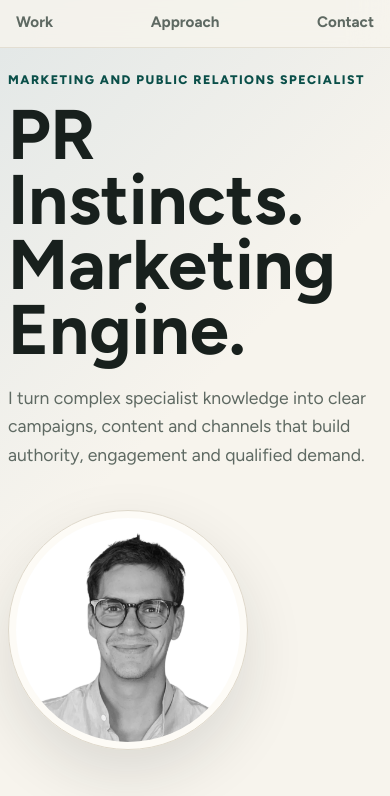
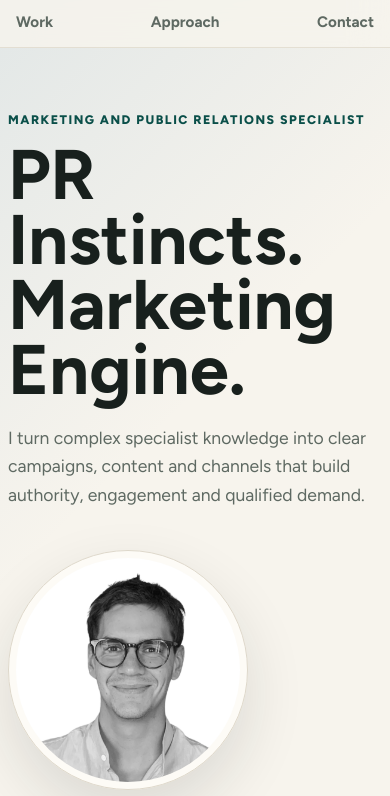
Before and after one commit to TheoCristofari/portfolio, a website built with Vite: page index.html in a window 390 px wide. Shown: the part 40-836 px from the top of the page. Built offline with nearby package versions, Linux system fonts and the light colour scheme.

Commit message:
Restore original hero spacing

```diff
--- a/src/styles.css
+++ b/src/styles.css
@@ -95,9 +95,9 @@ main {
   display: grid;
   grid-template-columns: minmax(0, 1fr) minmax(18rem, 24rem);
   gap: clamp(1.5rem, 5vw, 4rem);
-  align-items: start;
+  align-items: end;
   min-height: calc(100vh - 4.5rem);
-  padding: clamp(3rem, 6.8vw, 5.4375rem) 0 3rem;
+  padding: clamp(4rem, 10vw, 8rem) 0 3rem;
 }
 
 .hero__content {
@@ -414,7 +414,7 @@ h3 {
 
   .hero {
     min-height: auto;
-    padding-top: 1.5rem;
+    padding-top: 4rem;
   }
 
   .hero-aside {
```
